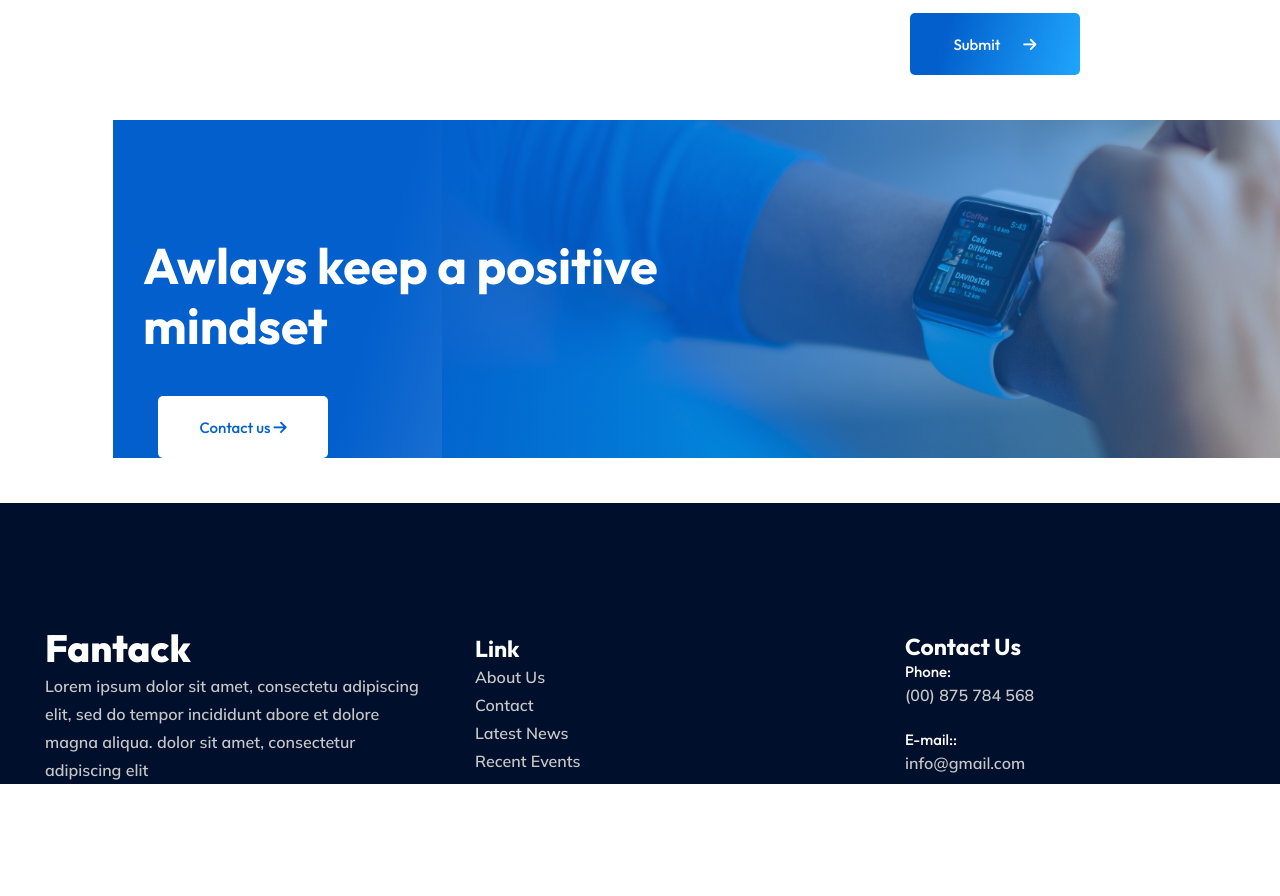
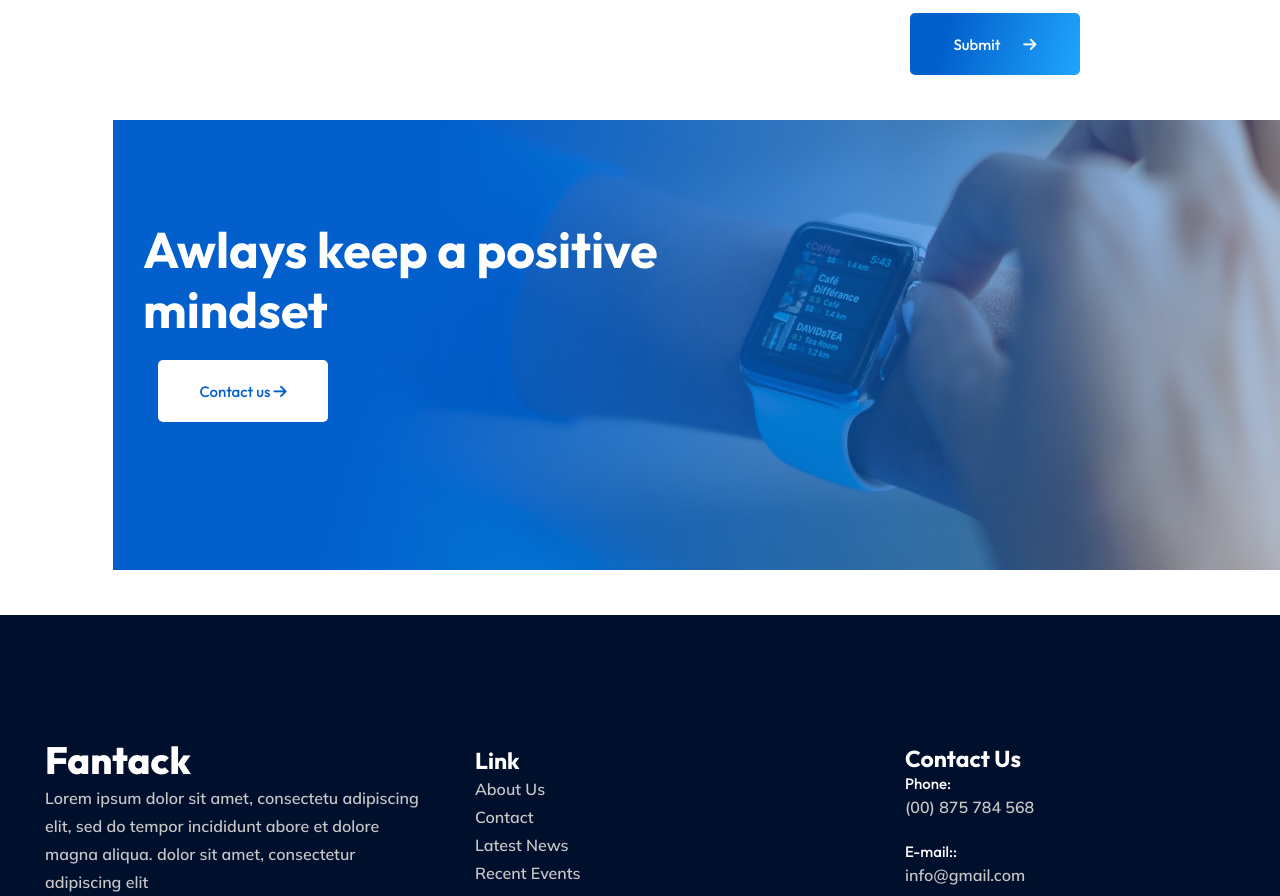
Before and after one commit to Iftakehr/assignment01, a plain HTML site: page index.html in a window 1280 px wide. Shown: the part 2960-3856 px from the top of the page. Before the commit the page ends 3744 px from the top, so only its background shows below. Drawn offline with Linux system fonts and the light colour scheme.

Commit message:
positive_mofify

```diff
--- a/style.css
+++ b/style.css
@@ -265,15 +265,17 @@ p{
 }
 
 /* Positive mind style section start here */
-.positive-info{
+/* .positive-info{
     background: linear-gradient(105.78deg, #025FCC 22.04%, rgba(31, 166, 253, 0.1) 100%);
     opacity: 0.3;
 
-}
+} */
 
 .positive-info{
     background: linear-gradient(105.78deg, #025FCC 22.04%, rgba(31, 166, 253, 0.1) 100%);
     opacity: 1;
+    width: 1320px;
+    height: 450px ;
 
 
 }
@@ -281,6 +283,7 @@ p{
     background-image: url(images/hand-watch.png);
     background-repeat: no-repeat;
     width:1320px;
+    height: 450px;
     background-size: contain;
     background-position: right;
     margin-left: 113px;
@@ -293,7 +296,7 @@ p{
     font-size: 50px;
     font-weight: 700;
     line-height: 60px;
-    padding-top: 116px;
+    padding-top: 100px;
     padding-left: 30px;
     color:#ffffff;
 }
@@ -302,7 +305,7 @@ p{
     height: 62px;
     color:#0360CD;
     background-color: #FFFFFF;
-    margin-top:40px;
+    margin-top:20px;
     font-size: 15px;
     font-weight: 500;
     line-height: 19px;
```
